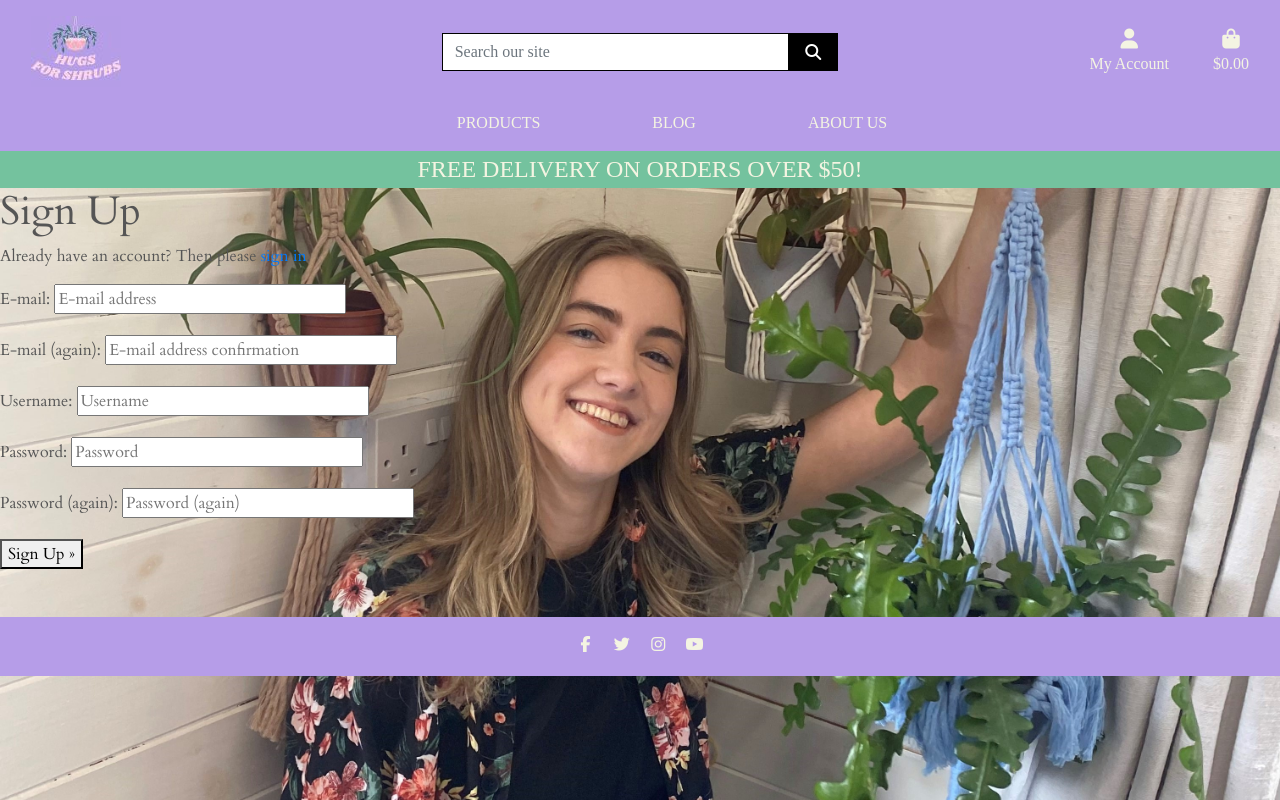
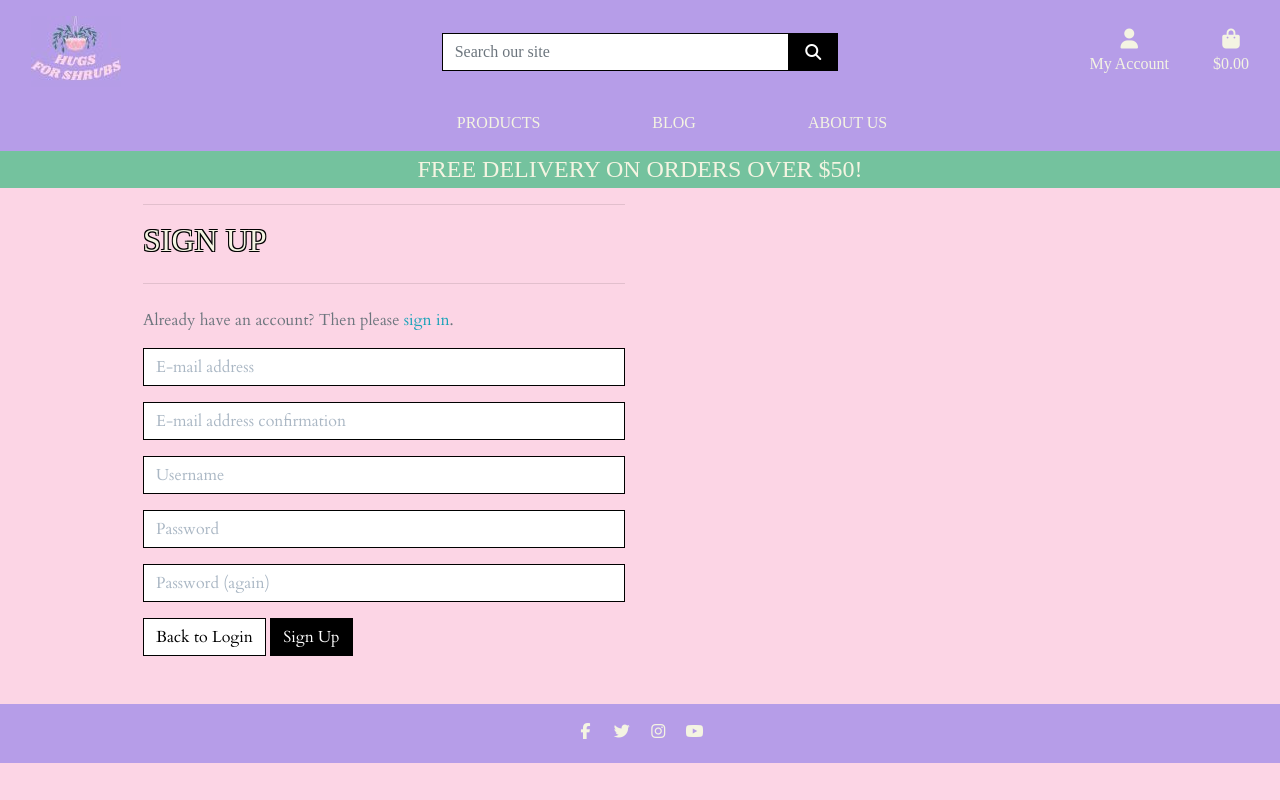
Before and after one commit to SamBurgess93/hugsforshrubs, a Django app: page /accounts/signup/ in a window 1280 px wide. Run offline with Django 4.2, Linux system fonts and the light colour scheme; some libraries are stand-ins or nearby versions; some web fonts are replaced.

Commit message:
updated allauth templates and tested profiles

```diff
--- a/profiles/templates/profiles/profile.html
+++ b/profiles/templates/profiles/profile.html
@@ -23,4 +23,5 @@
                 <hr>
             </div>
         </div>
+        {{ profile }}
 {% endblock %}
--- a/static/css/base.css
+++ b/static/css/base.css
@@ -233,6 +233,90 @@ footer {
     }
 }
 
+/* Allauth form formatting */
+
+.allauth-form-inner-content p {
+    margin-top: 1.5rem; /* mt-4 */
+    color: #6c757d; /* text-secondary */
+}
+
+.allauth-form-inner-content input {
+    border-color: #000;
+    border-radius: 0;
+}
+
+.allauth-form-inner-content label:not([for='id_remember']) {
+    display: none;
+}
+
+.allauth-form-inner-content input::placeholder {
+    color: #aab7c4;
+}
+
+.allauth-form-inner-content button,
+.allauth-form-inner-content input[type='submit'] {
+	/* btn */
+	display: inline-block;
+    font-weight: 400;
+    color: #fff;
+    text-align: center;
+    vertical-align: middle;
+    -webkit-user-select: none;
+    -moz-user-select: none;
+    -ms-user-select: none;
+    user-select: none;
+    background-color: #000;
+    border: 1px solid #000;
+    padding: .375rem .75rem;
+    font-size: 1rem;
+    line-height: 1.5;
+    border-radius: 0;
+
+    /* standard bootstrap btn transitions */
+    transition: color .15s ease-in-out,background-color .15s ease-in-out,border-color .15s ease-in-out,box-shadow .15s ease-in-out;
+}
+
+.allauth-form-inner-content button:hover,
+.allauth-form-inner-content input[type='submit']:hover {
+	color: #fff;
+    background-color: #222;
+    border-color: #222;
+}
+
+.allauth-form-inner-content a {
+	color: #17a2b8; /* text-info */
+}
+
+/* Product Form */
+
+.btn-file {
+    position: relative;
+    overflow: hidden;
+}
+
+.btn-file input[type="file"] {
+    position: absolute;
+    top: 0;
+    right: 0;
+    min-width: 100%;
+    min-height: 100%;
+    opacity: 0;
+    cursor: pointer;
+}
+
+.custom-checkbox .custom-control-label::before {
+    border-radius: 0;
+    border-color: #dc3545;
+}
+
+.custom-checkbox .custom-control-input:checked~.custom-control-label::before {
+    background-color: #dc3545;
+    border-color: #dc3545;
+    border-radius: 0;
+}
+
+
+
 /* fixed top navbar only on medium and up */
 @media (min-width: 992px) {
     .fixed-top-desktop-only {
--- a/templates/allauth/account/account_inactive.html
+++ b/templates/allauth/account/account_inactive.html
@@ -4,8 +4,10 @@
 
 {% block head_title %}{% trans "Account Inactive" %}{% endblock %}
 
-{% block content %}
-<h1>{% trans "Account Inactive" %}</h1>
+{% block inner_content %}
+<hr>
+<h2 class="logo-font mb-4 header-text">{% trans "Account Inactive" %}</h2>
+<hr>
 
 <p>{% trans "This account is inactive." %}</p>
 {% endblock %}
--- a/templates/allauth/account/base.html
+++ b/templates/allauth/account/base.html
@@ -1 +1,15 @@
 {% extends "base.html" %}
+
+{% block content %}
+    <div class="container">
+        <div class="overlay"></div>
+        <div class="row">
+            <div class="col-12 col-md-6">
+                <div class="allauth-form-inner-content">
+                    {% block inner_content %}
+                    {% endblock %}
+                </div>
+            </div>
+        </div>
+    </div>
+{% endblock %}
--- a/templates/allauth/account/email_confirm.html
+++ b/templates/allauth/account/email_confirm.html
@@ -6,8 +6,10 @@
 {% block head_title %}{% trans "Confirm E-mail Address" %}{% endblock %}
 
 
-{% block content %}
-<h1>{% trans "Confirm E-mail Address" %}</h1>
+{% block inner_content %}
+<hr>
+<h2 class="logo-font mb-4 header-text">{% trans "Confirm E-mail Address" %}</h2>
+<hr>
 
 {% if confirmation %}
 
--- a/templates/allauth/account/password_reset_done.html
+++ b/templates/allauth/account/password_reset_done.html
@@ -5,8 +5,10 @@
 
 {% block head_title %}{% trans "Password Reset" %}{% endblock %}
 
-{% block content %}
-    <h1>{% trans "Password Reset" %}</h1>
+{% block inner_content %}
+    <hr>
+    <h2 class="logo-font mb-4 header-text">{% trans "Password Reset" %}</h2>
+    <hr>
 
     {% if user.is_authenticated %}
     {% include "account/snippets/already_logged_in.html" %}
--- a/templates/allauth/account/password_reset_from_key_done.html
+++ b/templates/allauth/account/password_reset_from_key_done.html
@@ -3,7 +3,9 @@
 {% load i18n %}
 {% block head_title %}{% trans "Change Password" %}{% endblock %}
 
-{% block content %}
-    <h1>{% trans "Change Password" %}</h1>
+{% block inner_content %}
+    <hr>
+    <h2 class="logo-font mb-4 header-text">{% trans "Change Password" %}</h2>
+    <hr>
     <p>{% trans 'Your password is now changed.' %}</p>
 {% endblock %}
--- a/templates/allauth/account/signup.html
+++ b/templates/allauth/account/signup.html
@@ -4,18 +4,21 @@
 
 {% block head_title %}{% trans "Signup" %}{% endblock %}
 
-{% block content %}
-<h1>{% trans "Sign Up" %}</h1>
+{% block inner_content %}
+<hr>
+<h2 class="logo-font mb-4 header-text">{% trans "Sign Up" %}</h2>
+<hr>
 
 <p>{% blocktrans %}Already have an account? Then please <a href="{{ login_url }}">sign in</a>.{% endblocktrans %}</p>
 
 <form class="signup" id="signup_form" method="post" action="{% url 'account_signup' %}">
   {% csrf_token %}
-  {{ form.as_p }}
+  {{ form|crispy }}
   {% if redirect_field_value %}
   <input type="hidden" name="{{ redirect_field_name }}" value="{{ redirect_field_value }}" />
   {% endif %}
-  <button type="submit">{% trans "Sign Up" %} &raquo;</button>
+  <a class="btn btn-outline-black rounded-0" href="{% url 'account_login' %}">Back to Login</a>
+  <button type="submit">{% trans "Sign Up" %}</button>
 </form>
 
 {% endblock %}
--- a/templates/allauth/account/signup_closed.html
+++ b/templates/allauth/account/signup_closed.html
@@ -4,8 +4,10 @@
 
 {% block head_title %}{% trans "Sign Up Closed" %}{% endblock %}
 
-{% block content %}
-<h1>{% trans "Sign Up Closed" %}</h1>
+{% block inner_content %}
+<hr>
+<h2 class="logo-font mb-4 header-text">{% trans "Sign Up Closed" %}</h2>
+<hr>
 
 <p>{% trans "We are sorry, but the sign up is currently closed." %}</p>
 {% endblock %}
--- a/templates/allauth/account/verified_email_required.html
+++ b/templates/allauth/account/verified_email_required.html
@@ -4,8 +4,10 @@
 
 {% block head_title %}{% trans "Verify Your E-mail Address" %}{% endblock %}
 
-{% block content %}
-<h1>{% trans "Verify Your E-mail Address" %}</h1>
+{% block inner_content %}
+<hr>
+<h2 class="logo-font mb-4 header-text">{% trans "Verify Your E-mail Address" %}</h2>
+<hr>
 
 {% url 'account_email' as email_url %}
 
--- a/templates/base.html
+++ b/templates/base.html
@@ -73,7 +73,7 @@
                             {% if request.user.is_superuser %}
                                 <a href="" class="dropdown-item">Product Management</a>
                             {% endif %}
-                            <a href="" class="dropdown-item">My Profile</a>
+                            <a href="{% url 'profile' %}" class="dropdown-item">My Profile</a>
                             <a href="{% url 'account_logout' %}" class="dropdown-item">Logout</a>
                         {% else %}
                             <a href="{% url 'account_signup' %}" class="dropdown-item">Register</a>
```
Also changed, not shown: profiles/views.py (+7 -2 lines), templates/allauth/account/email.html (+5 -3 lines), templates/allauth/account/login.html (+9 -4 lines), templates/allauth/account/logout.html (+5 -3 lines), templates/allauth/account/password_change.html (+6 -3 lines), templates/allauth/account/password_reset.html (+6 -3 lines), templates/allauth/account/password_reset_from_key.html (+6 -3 lines), templates/allauth/account/password_set.html (+5 -3 lines), templates/allauth/account/verification_sent.html (+16 -3 lines). Lines whose indentation alone changed are shown as unchanged.
